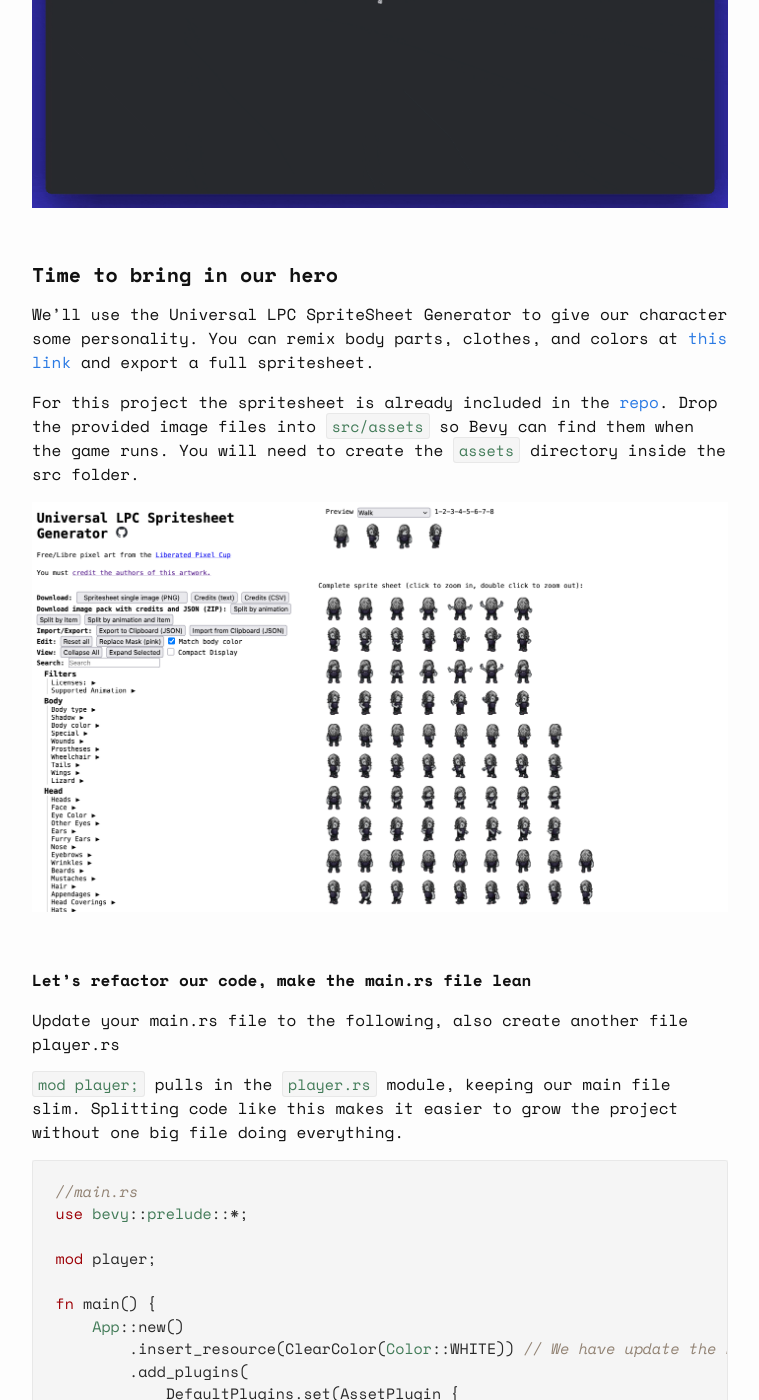
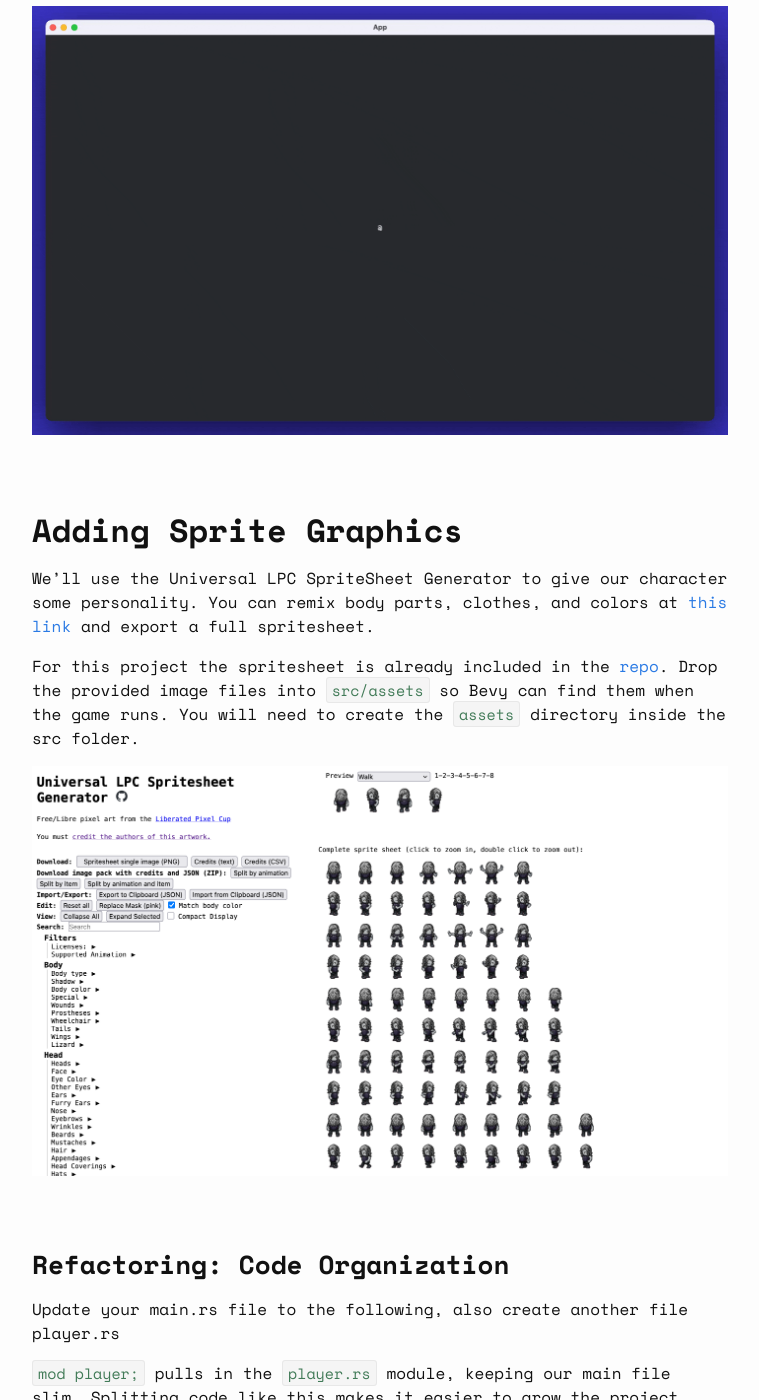
Before and after one commit to jamesfebin/AIBodh-Website, a Jekyll site: the page built from _posts/2025-09-16-bevy-rust-game-development-chapter-1.markdown, in a window 1280 px wide and 1400 px high, scrolled down 12446 px. Shown: the whole window, without its empty margins (260-1019 px from the left). Built offline with Jekyll 4.4.1, drawn with Linux system fonts in a browser that asks for light colours; some of the changed text lies outside the part shown.

Commit message:
github source added

````diff
--- a/_posts/2025-09-16-bevy-rust-game-development-chapter-1.markdown
+++ b/_posts/2025-09-16-bevy-rust-game-development-chapter-1.markdown
@@ -16,7 +16,7 @@
 
 
 <br>
-**Setup Instructions**
+## Setup Instructions
 
 If you haven't setup rust yet, please follow the [official guide](https://www.rust-lang.org/tools/install) to set it up.
 
@@ -36,7 +36,7 @@
 
 I am going to assume you have programming experience in any one language like javascript or python.  <br><br>
 
-#### Let's think in systems, what do we need to build a game?
+## Building a Game: Systems Thinking
 - We need to make our game world with the player.
 - We need to monitor keyboard input and then apply it on the player.
 <br>
@@ -76,7 +76,7 @@
 
 <br>
 
-#### A lens to see the game world
+### Adding a Camera
 
 We need a camera because nothing shows on screen without one. The world can exist in data, but the camera decides what actually gets drawn.
 
@@ -96,7 +96,7 @@
 
 A bundle is just a group of components you often spawn together. For example, Bevy ships a `SpriteBundle` that packs position, texture, color tint, and visibility; spawning that bundle gives a sprite entity in one call.
 
-**Now let's put everything together**
+### Putting Everything Together
 
 Update your `src/main.rs` with the following code.
 
@@ -223,7 +223,7 @@
 
 <br>
 
-#### Moving the player
+### Implementing Player Movement
 
 Moving the player is simple, listen to keyboard events and apply it on the player.
 
@@ -278,7 +278,7 @@
 
 We ignore zero direction so the player stands still when no keys are pressed. Once we have input, `normalize()` converts the vector to length 1 so diagonal movement isn't faster than straight movement. `speed` says how many pixels per second to move, and `time.delta_secs()` returns the frame time—the number of seconds since the previous frame—so multiplying them gives the distance we should travel this update. Finally we add that delta to the player's transform translation to move the sprite on screen.
 
-**Asking bevy to include our move player system**
+### Registering the Movement System
 
 ```rust
 // Update main function
@@ -308,7 +308,7 @@
 
 <br>
 
-#### Time to bring in our hero
+## Adding Sprite Graphics
 
 We'll use the Universal LPC SpriteSheet Generator to give our character some personality. You can remix body parts, clothes, and colors at [this link](https://liberatedpixelcup.github.io/Universal-LPC-Spritesheet-Character-Generator/#?body=Body_color_light&head=Human_male_light) and export a full spritesheet.
 
@@ -318,7 +318,7 @@
 
 <br>
 
-**Let's refactor our code, make the main.rs file lean**
+### Refactoring: Code Organization
 
 Update your main.rs file to the following, also create another file player.rs
 
@@ -354,7 +354,7 @@
 
 `AssetPlugin` is Bevy's loader for textures, audio, and other assets. We tweak its `file_path` so it looks inside `src/assets`, which is where our sprites live.
 
-**Now let's work on the players module**
+### Building the Player Module
 
 Add following lines of code in player.rs
 
@@ -637,7 +637,7 @@
 
 <br>
 
-#### Integrating our player system to bevy
+### Creating the Player Plugin
 
 ```rust
 // Append these lines of code to player.rs
@@ -665,7 +665,7 @@
 
 
 
-**Final step to add our player system**
+### Final Integration
 
 ```rust
 // Update the main function in main.rs
````
Also changed, not shown: other parts of _posts/2025-09-16-bevy-rust-game-development-chapter-1.markdown (+6 -6 lines).
